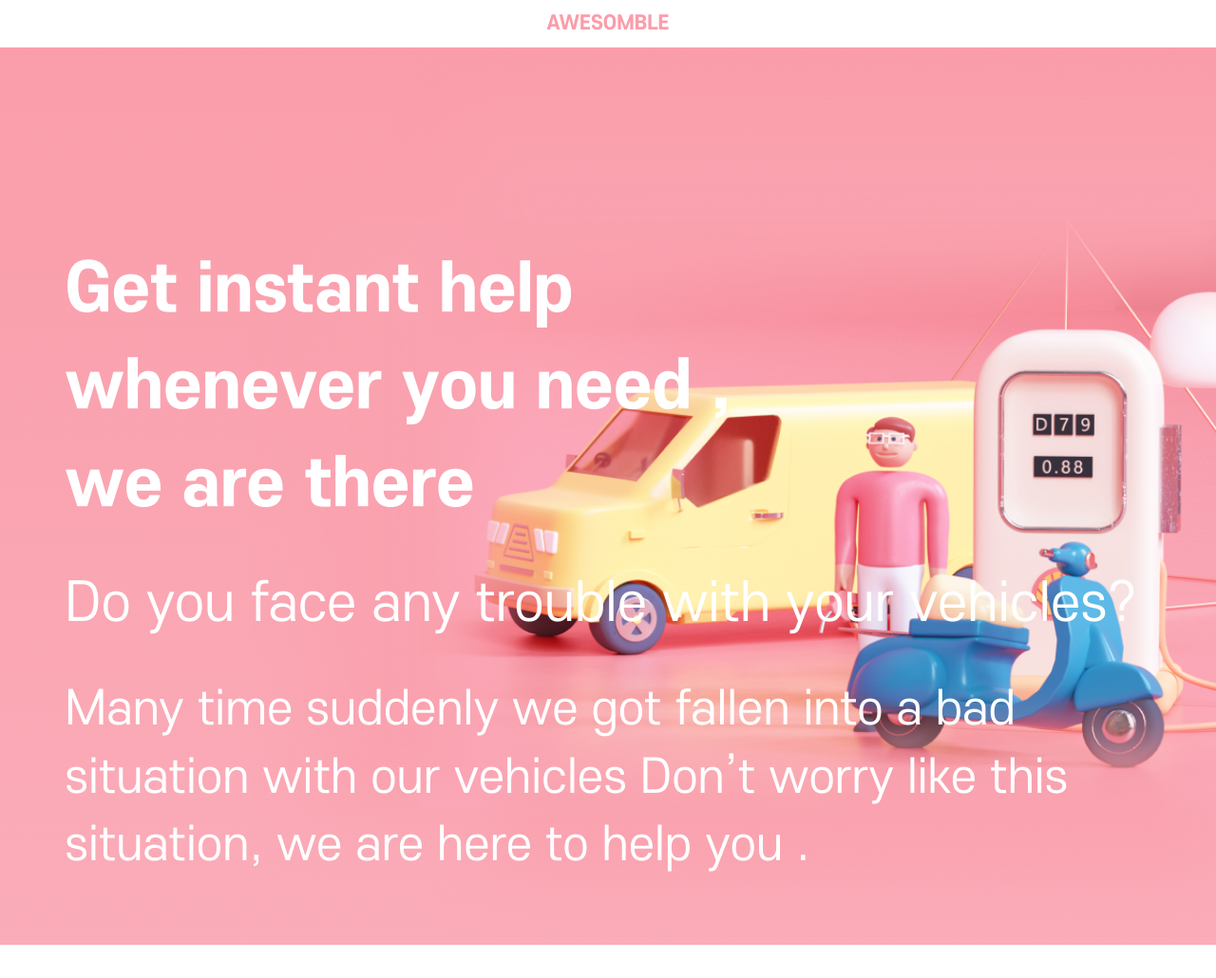
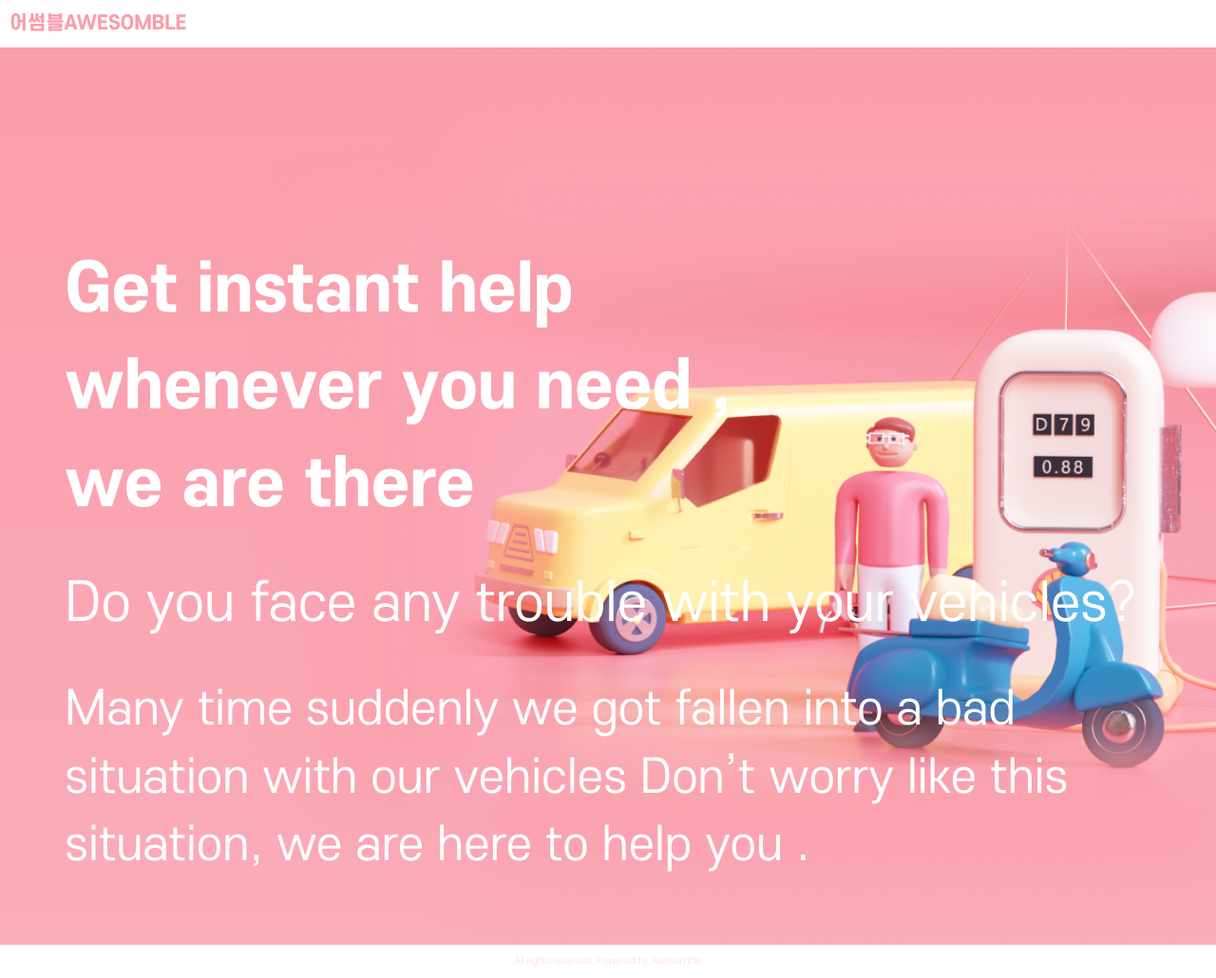
Before and after one commit to Awesomble/awesomble, a Vue app: page / in a window 1280 px wide. Shown: the whole page at 95% size. Before the commit the page ends 995 px from the top, so only its background shows below. Built offline with nearby package versions, Linux system fonts and the light colour scheme.

Commit message:
sitemap uddate

```diff
--- a/index.html
+++ b/index.html
@@ -1,5 +1,5 @@
 <!DOCTYPE html>
-<html lang="kr">
+<html lang="en">
   <head>
     <meta charset="UTF-8" />
     <meta name="viewport" content="user-scalable=no, width=device-width, initial-scale=1, viewport-fit=cover">
--- a/src/assets/css/style.scss
+++ b/src/assets/css/style.scss
@@ -4,7 +4,3 @@
 @import './fonts.scss';
 @import './reset.scss';
 @import './main.scss';
-
-header {
-  padding: 10px;
-}
--- a/src/components/common/Footer.vue
+++ b/src/components/common/Footer.vue
@@ -3,9 +3,19 @@
 
 <template>
   <footer>
-
+    <p>All rights reserved. Powered by Awesomble</p>
   </footer>
 </template>
 
 <style scoped lang="scss">
+footer {
+  display: flex;
+  align-items: center;
+  justify-content: center;
+  padding: 10px;
+  > p {
+    font-size: 10px;
+    font-weight: 100;
+  }
+}
 </style>
--- a/src/components/common/Header.vue
+++ b/src/components/common/Header.vue
@@ -3,6 +3,7 @@
 
 <template>
   <header>
+    <h1>어썸블</h1>
     <h1>AWESOMBLE</h1>
     <button />
   </header>
@@ -12,7 +13,8 @@
 header {
   display: flex;
   align-items: center;
-  justify-content: center;
+  //justify-content: center;
+  padding: 10px;
   h1 {
     font-size: 20px;
     font-weight: bold;
--- a/src/container/DftBase.vue
+++ b/src/container/DftBase.vue
@@ -5,5 +5,5 @@ import FooterArea from '@/components/common/Footer.vue'
 <template>
   <header-area />
   <router-view />
-  <footer-area v-if="false" />
+  <footer-area v-if="true" />
 </template>
```
